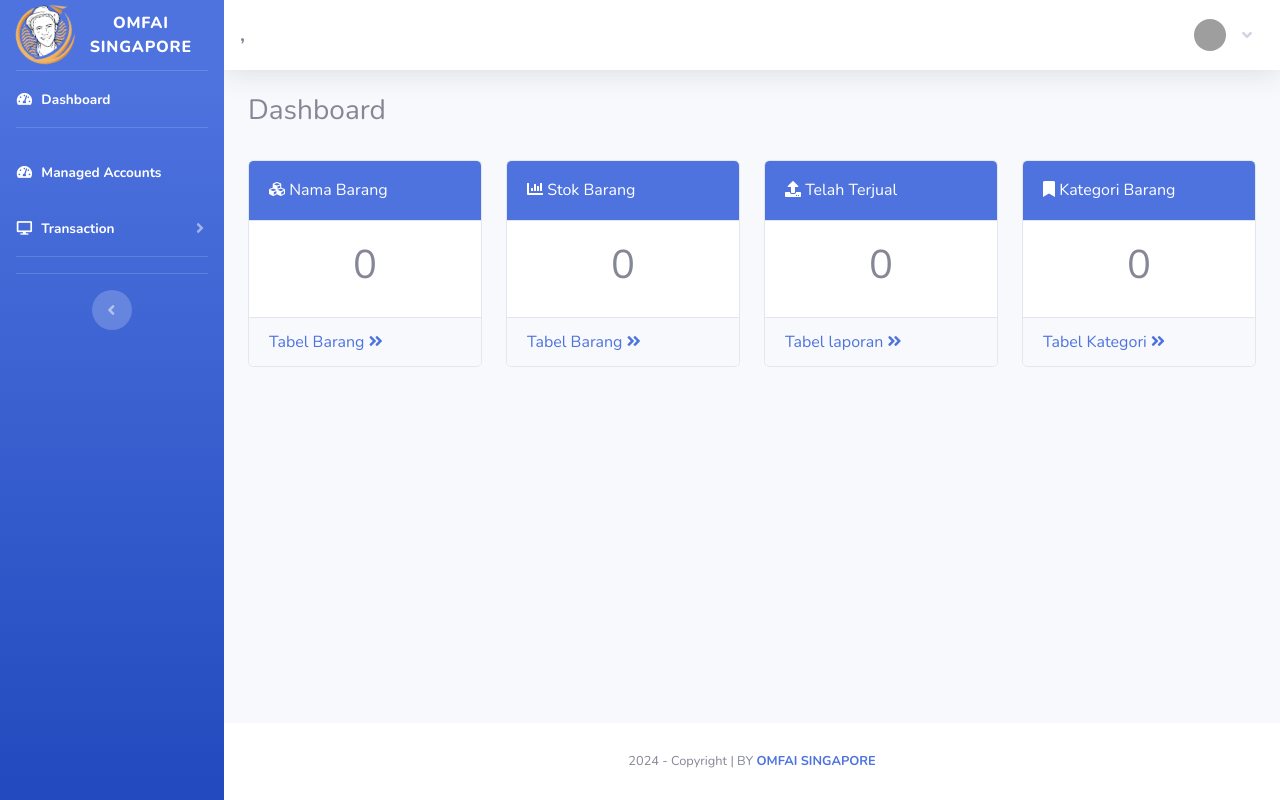
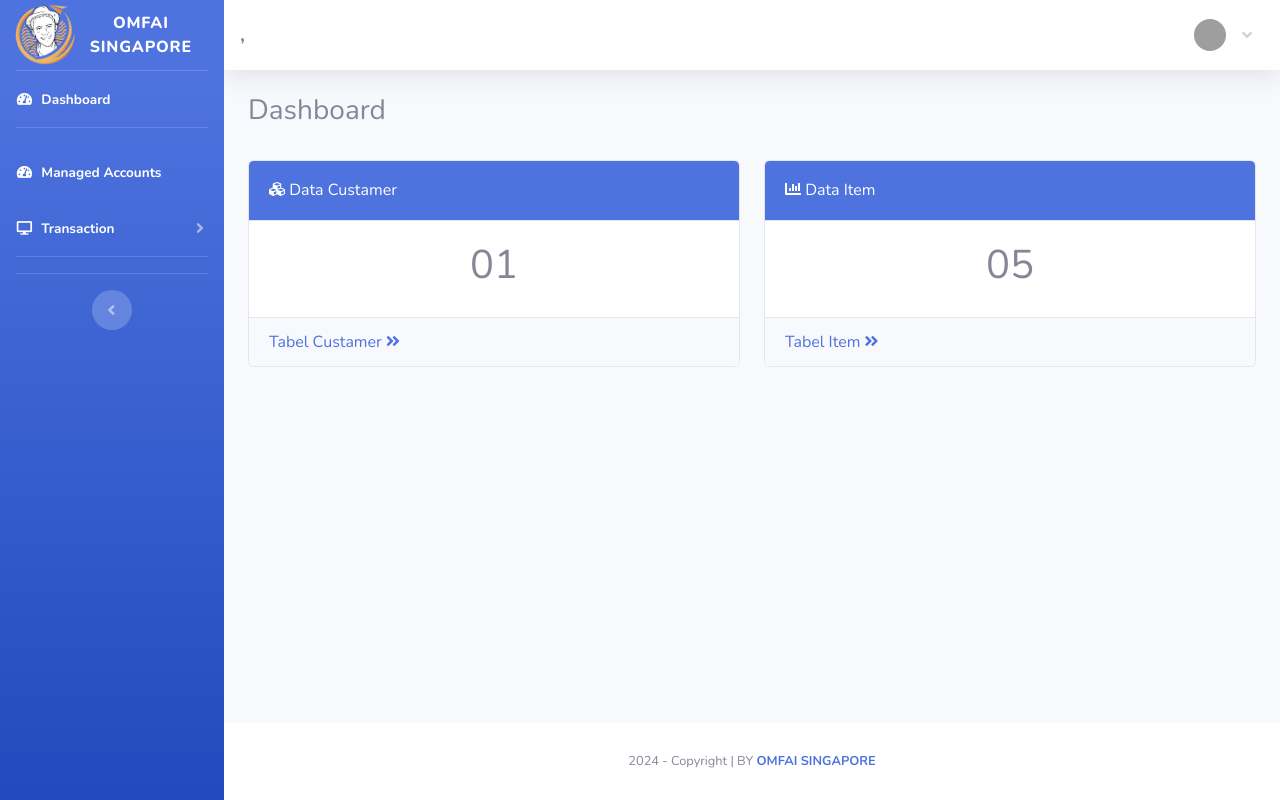
Before and after one commit to Kyomik/OMVIProject, a PHP site: page / in a window 1280 px wide. Run offline with PHP 8.4, Linux system fonts and the light colour scheme; data that the repository does not hold is empty; grey boxes are pictures that could not be loaded.

Commit message:
perubahan dasboar

```diff
--- a/admin/template/home.php
+++ b/admin/template/home.php
@@ -1,95 +1,77 @@
 <h3>Dashboard</h3>
 <br/>
 <?php
-	$sql=" select * from barang where stok <= 3";
-	$row = $config -> prepare($sql);
-	$row -> execute();
-	$r = $row -> rowCount();
-	if($r > 0){
+
+	// $sql=" select * from barang where stok <= 3";
+	// $row = $config -> prepare($sql);
+	// $row -> execute();
+	// $r = $row -> rowCount();
+	// if($r > 0){
 ?>
 <?php
-		echo "
-		<div class='alert alert-warning'>
-			<span class='glyphicon glyphicon-info-sign'></span> Ada <span style='color:red'>$r</span> barang yang Stok tersisa sudah kurang dari 3 items. silahkan pesan lagi !!
-			<span class='pull-right'><a href='index.php?page=barang&stok=yes'>Tabel Barang <i class='fa fa-angle-double-right'></i></a></span>
-		</div>
-		";
-	}
+	// 	echo "
+	// 	<div class='alert alert-warning'>
+	// 		<span class='glyphicon glyphicon-info-sign'></span> Ada <span style='color:red'>$r</span> barang yang Stok tersisa sudah kurang dari 3 items. silahkan pesan lagi !!
+	// 		<span class='pull-right'><a href='index.php?page=barang&stok=yes'>Tabel Barang <i class='fa fa-angle-double-right'></i></a></span>
+	// 	</div>
+	// 	";
+	// }
 ?>
-<?php $hasil_barang = $lihat -> barang_row();?>
-<?php $hasil_kategori = $lihat -> kategori_row();?>
-<?php $stok = $lihat -> barang_stok_row();?>
-<?php $jual = $lihat -> jual_row();?>
+<?php
+// $hasil_barang = $lihat -> barang_row();
+?>
+
+<?php
+// $hasil_kategori = $lihat -> kategori_row();
+?>
+
+<?php
+// $stok = $lihat -> barang_stok_row();
+?>
+
+<?php
+// $jual = $lihat -> jual_row();
+?>
 <div class="row">
     <!--STATUS cardS -->
-    <div class="col-md-3 mb-3">
+    <div class="col-md-6 mb-3">
         <div class="card">
             <div class="card-header bg-primary text-white">
-                <h6 class="pt-2"><i class="fas fa-cubes"></i> Nama Barang</h6>
+                <h6 class="pt-2"><i class="fas fa-cubes"></i> Data Custamer</h6>
             </div>
             <div class="card-body">
                 <center>
-                    <h1><?php echo number_format($hasil_barang);?></h1>
+                    <h1><?php echo number_format($hasil_barang);?>1</h1>
                 </center>
             </div>
             <div class="card-footer">
                 <a href='index.php?page=barang'>Tabel
-                    Barang <i class='fa fa-angle-double-right'></i></a>
+                    Custamer <i class='fa fa-angle-double-right'></i></a>
             </div>
         </div>
         <!--/grey-card -->
     </div><!-- /col-md-3-->
     <!-- STATUS cardS -->
-    <div class="col-md-3 mb-3">
+
+    <div class="col-md-6 mb-3">
         <div class="card">
             <div class="card-header bg-primary text-white">
-                <h6 class="pt-2"><i class="fas fa-chart-bar"></i> Stok Barang</h6>
+                <h6 class="pt-2"><i class="fas fa-chart-bar"></i> Data Item</h6>
             </div>
             <div class="card-body">
                 <center>
-                    <h1><?php echo number_format($stok['jml']);?></h1>
+                    <h1><?php echo number_format($stok['jml']);?>5</h1>
                 </center>
             </div>
             <div class="card-footer">
                 <a href='index.php?page=barang'>Tabel
-                    Barang <i class='fa fa-angle-double-right'></i></a>
+                    Item <i class='fa fa-angle-double-right'></i></a>
             </div>
         </div>
         <!--/grey-card -->
-    </div><!-- /col-md-3-->
+    </div>
+    <!-- /col-md-3-->
     <!-- STATUS cardS -->
-    <div class="col-md-3 mb-3">
-        <div class="card">
-            <div class="card-header bg-primary text-white">
-                <h6 class="pt-2"><i class="fas fa-upload"></i> Telah Terjual</h6>
-            </div>
-            <div class="card-body">
-                <center>
-                    <h1><?php echo number_format($jual['stok']);?></h1>
-                </center>
-            </div>
-            <div class="card-footer">
-                <a href='index.php?page=laporan'>Tabel
-                    laporan <i class='fa fa-angle-double-right'></i></a>
-            </div>
-        </div>
-        <!--/grey-card -->
-    </div><!-- /col-md-3-->
-    <div class="col-md-3 mb-3">
-        <div class="card">
-            <div class="card-header bg-primary text-white">
-                <h6 class="pt-2"><i class="fa fa-bookmark"></i> Kategori Barang</h6>
-            </div>
-            <div class="card-body">
-                <center>
-                    <h1><?php echo number_format($hasil_kategori);?></h1>
-                </center>
-            </div>
-            <div class="card-footer">
-                <a href='index.php?page=kategori'>Tabel
-                    Kategori <i class='fa fa-angle-double-right'></i></a>
-            </div>
-        </div>
-        <!--/grey-card -->
-    </div><!-- /col-md-3-->
+
+
 </div>
--- a/index.php
+++ b/index.php
@@ -9,6 +9,7 @@
 		include $view;
 		$lihat = new view($config);
 		$toko = $lihat -> toko();
+
 		//  admin
 			include 'admin/template/header.php';
 			include 'admin/template/sidebar.php';
```
